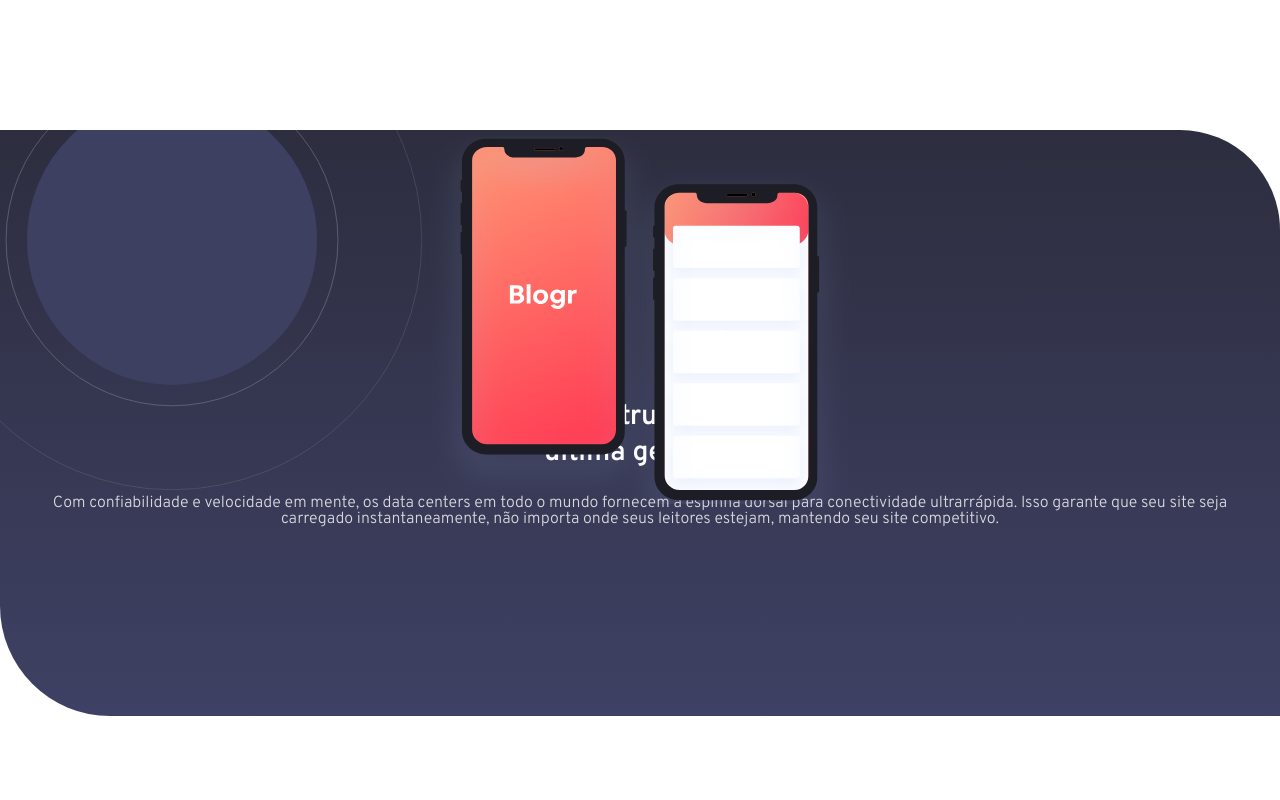
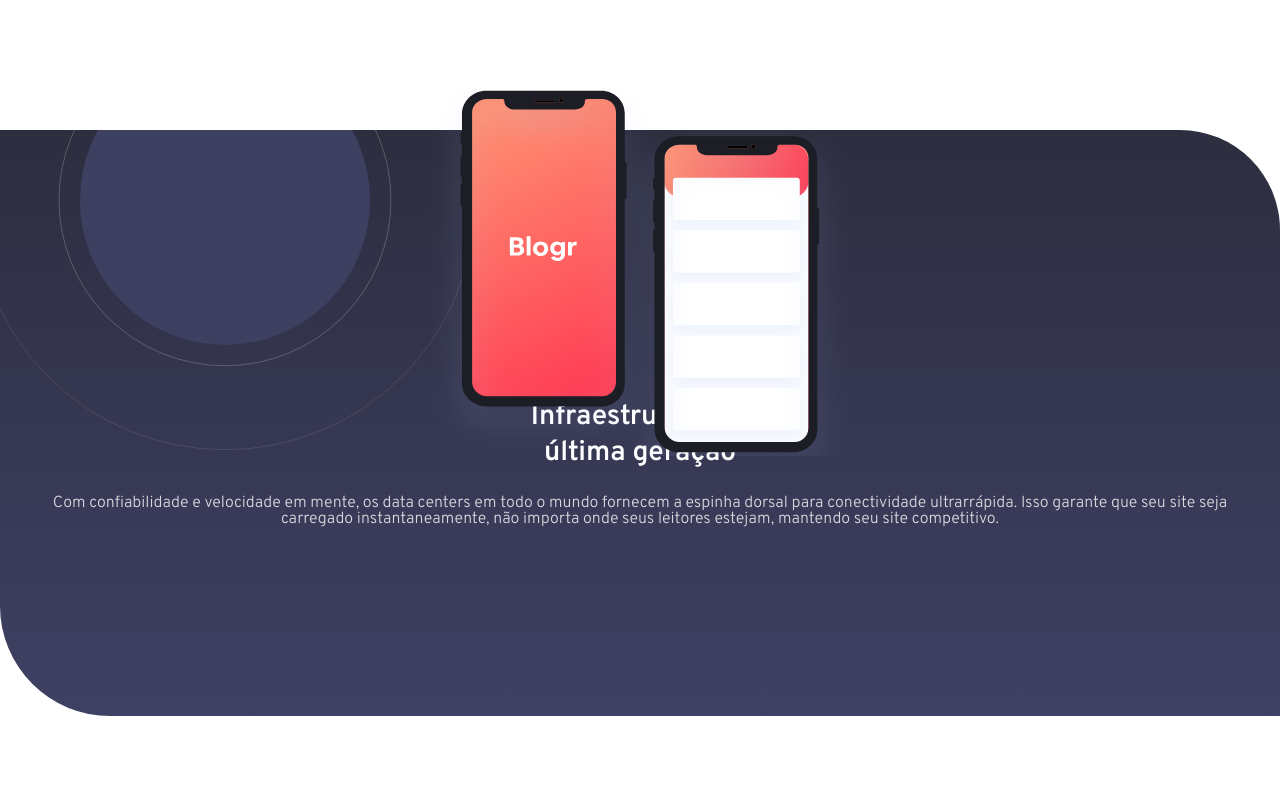
Before and after one commit to LipePLima/Blogr, an Angular app: page / in a window 1280 px wide. Shown: the part 1560-2360 px from the top of the page. Built offline with nearby package versions, Linux system fonts and the light colour scheme.

Commit message:
Esqueci de adicionar display none no menu novamente

```diff
--- a/src/app/components/header/header.component.css
+++ b/src/app/components/header/header.component.css
@@ -23,7 +23,7 @@
 }
 
 .menuList {
-  /* display: none; */
+  display: none;
   font-family: 'Ubuntu', sans-serif;
   position: absolute;
   text-align: center;
--- a/src/app/components/main/main.component.css
+++ b/src/app/components/main/main.component.css
@@ -46,7 +46,6 @@
   background: url('../../../assets/img/illustration-phones.svg') no-repeat center;
   background-size: 420px 420px;
   background-position: top -12px center;
-  border: none;
 }
 
 .title-infra {
--- a/src/app/components/main/main.component.ts
+++ b/src/app/components/main/main.component.ts
@@ -3,8 +3,9 @@
 @Component({
   selector: 'app-main',
   templateUrl: './main.component.html',
-  styleUrls: ['./main.component.css']
+  styleUrls: ['./main.component.css', './mainMQ.component.css']
 })
+
 export class MainComponent {
 
 }
--- /dev/null
+++ b/src/app/components/main/mainMQ.component.css
@@ -0,0 +1,9 @@
+@media screen and (min-width: 476px) {
+  .container-infra {
+    background-position: -25px -180px, 0;
+  }
+
+  .img-infra {
+    top: 103rem;
+  }
+}
```
